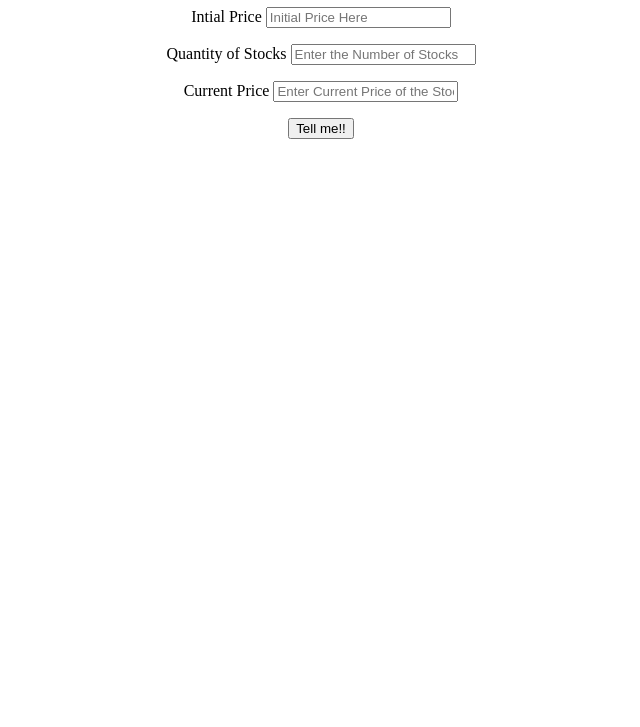
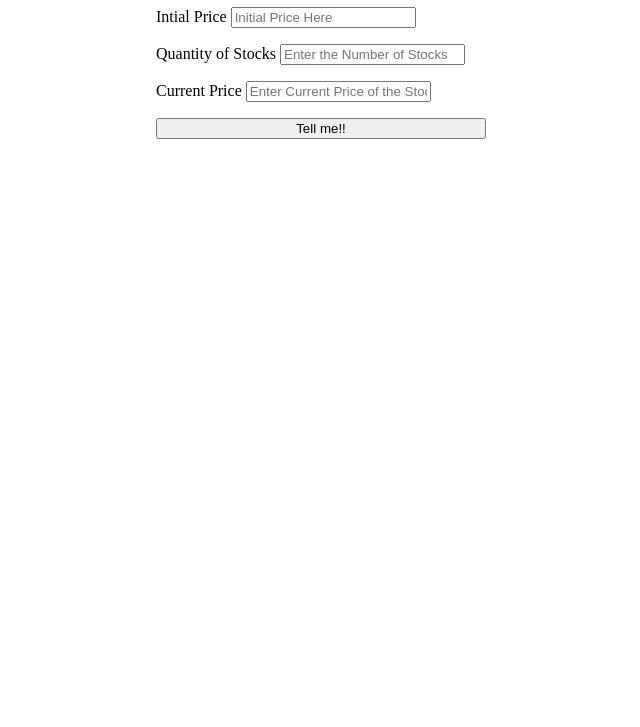
Before and after one commit to krmukesh1/mark14, a plain HTML site: page index.html in a window 1280 px wide. Shown: the part 73-800 px from the top of the page, without its empty margins (319-959 px from the left). Drawn offline with Linux system fonts and the light colour scheme.

Commit message:
added codes

```diff
--- a/style.css
+++ b/style.css
@@ -1,7 +1,13 @@
-body {
-  text-align: center;
-}
 label {
   display: block;
   padding-bottom: 1rem;
 }
+h1 {
+  text-align: center;
+}
+main {
+  display: flex;
+  flex-direction: column;
+  max-width: 330px;
+  margin: 0 auto;
+}
```
